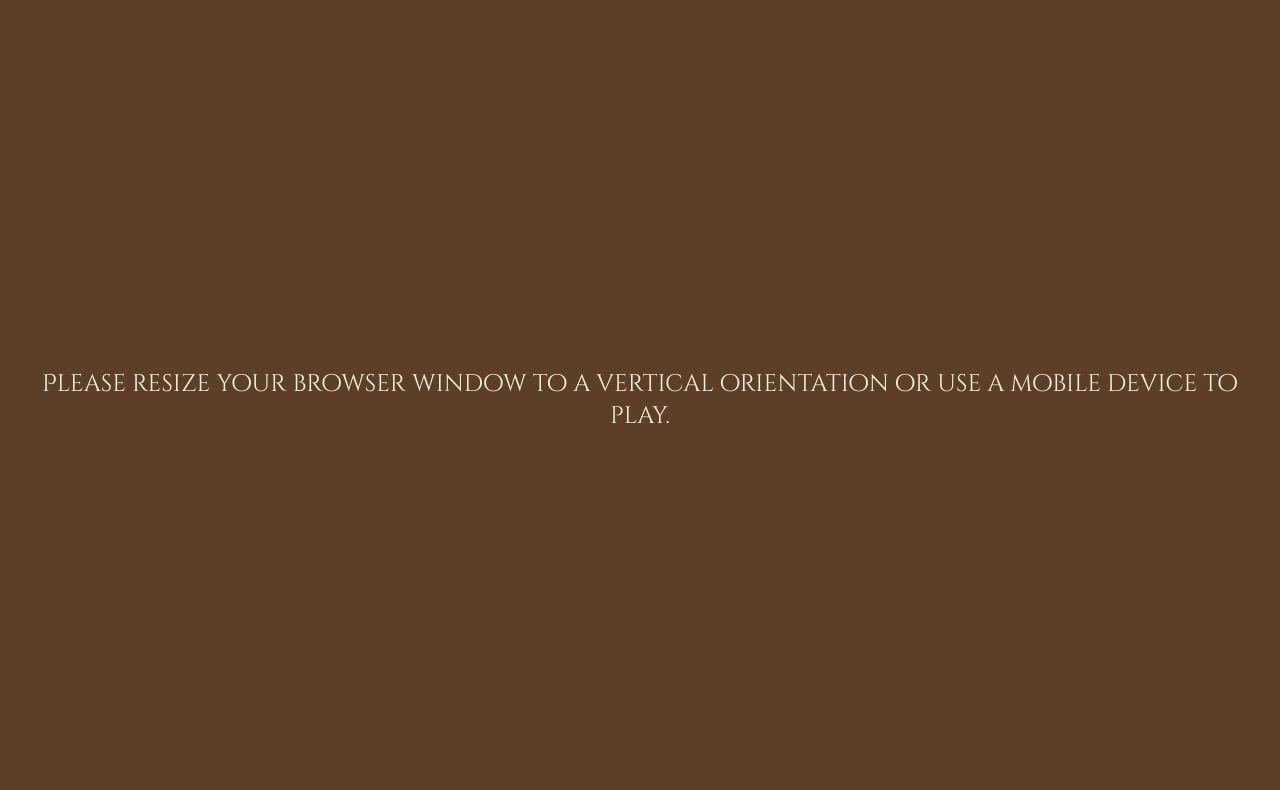
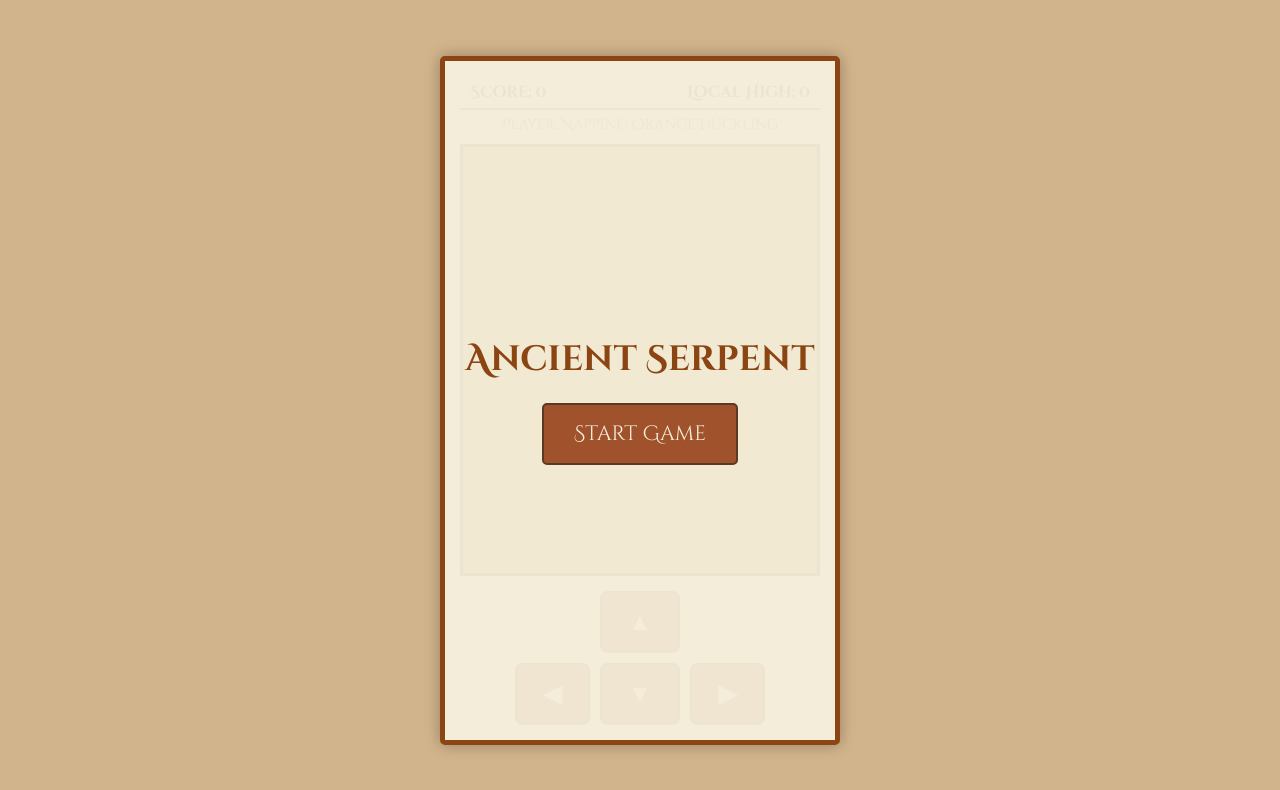
Before and after one commit to whodidthese/vibe-ai-ancient-snake-game, a plain HTML site: page client/index.html in a window 1280 px wide. Drawn offline with Linux system fonts and the light colour scheme.

Commit message:
chore: make minor fixes

```diff
--- a/client/index.html
+++ b/client/index.html
@@ -12,10 +12,6 @@
 </head>
 
 <body>
-	<div id="desktop-blocker">
-		<p>Please resize your browser window to a vertical orientation or use a mobile device to play.</p>
-	</div>
-
 	<div id="game-container">
 		<header id="info-bar">
 			<div>Score: <span id="score">0</span></div>
--- a/client/style.css
+++ b/client/style.css
@@ -20,28 +20,6 @@ body {
 	/* Prevent scroll bars */
 	touch-action: manipulation;
 	/* Improve touch responsiveness */
-}
-
-/* Desktop Orientation Blocker */
-#desktop-blocker {
-	display: none;
-	/* Hidden by default */
-	position: fixed;
-	top: 0;
-	left: 0;
-	width: 100%;
-	height: 100%;
-	background-color: rgba(80, 50, 30, 0.9);
-	/* Dark overlay */
-	color: #f5eeda;
-	/* Light text */
-	flex-direction: column;
-	justify-content: center;
-	align-items: center;
-	text-align: center;
-	font-size: 1.5em;
-	z-index: 100;
-	padding: 20px;
 }
 
 /* Game Container - Vertical Focus */
@@ -534,30 +512,6 @@ body {
 
 /* --- Responsive Adjustments & Desktop Blocker Logic --- */
 
-/* Apply desktop blocker on wider screens OR landscape orientation */
-@media (min-width: 600px),
-(orientation: landscape) {
-	/* Show blocker only if it's NOT a typical portrait mobile */
-	@media (min-aspect-ratio: 1/1) {
-
-		/* If width > height */
-		#desktop-blocker {
-			display: flex;
-			/* Show the blocker */
-		}
-
-		#game-container {
-			display: none;
-			/* Hide the game */
-		}
-	}
-
-	/* Ensure game container is still centered if aspect ratio is somehow vertical but wide */
-	body {
-		align-items: center;
-	}
-}
-
 /* On very narrow screens, reduce padding/fonts slightly */
 @media (max-width: 320px) {
 	#info-bar {
```
Also changed, not shown: README.MD.
